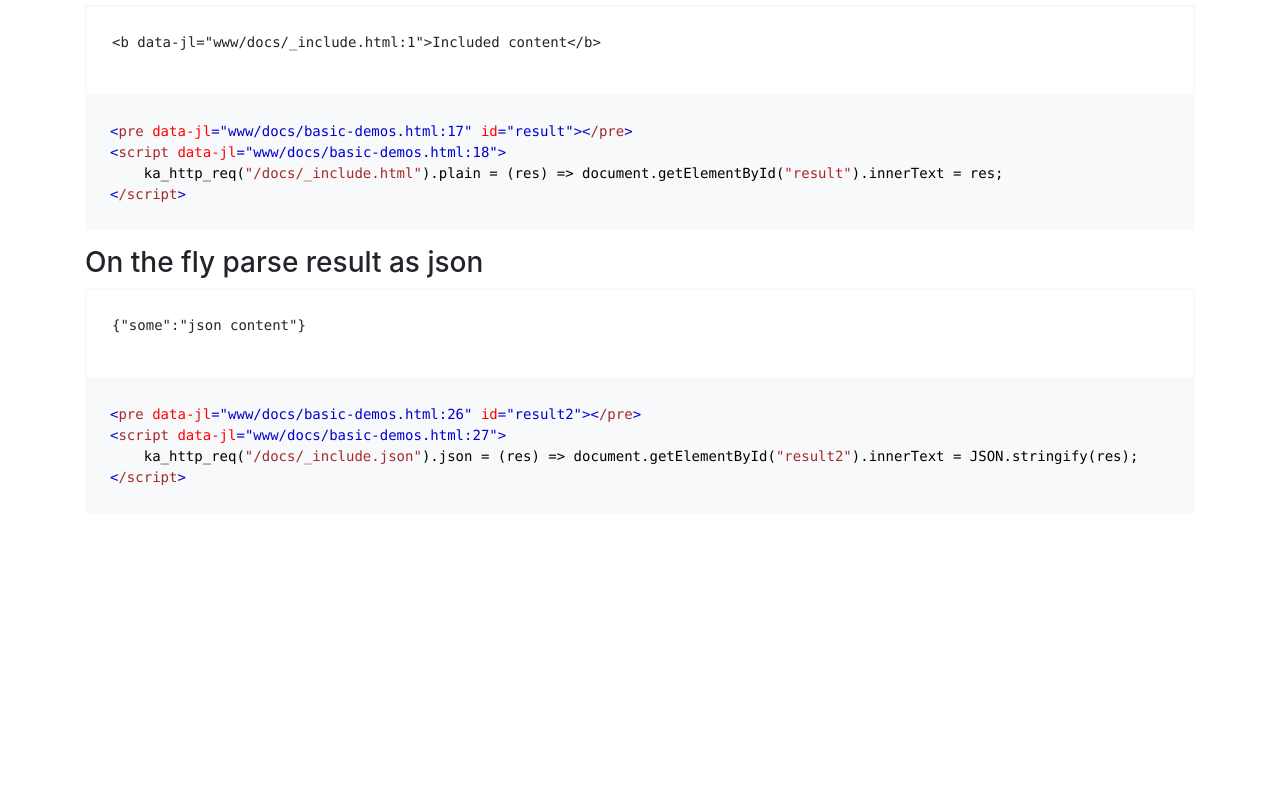
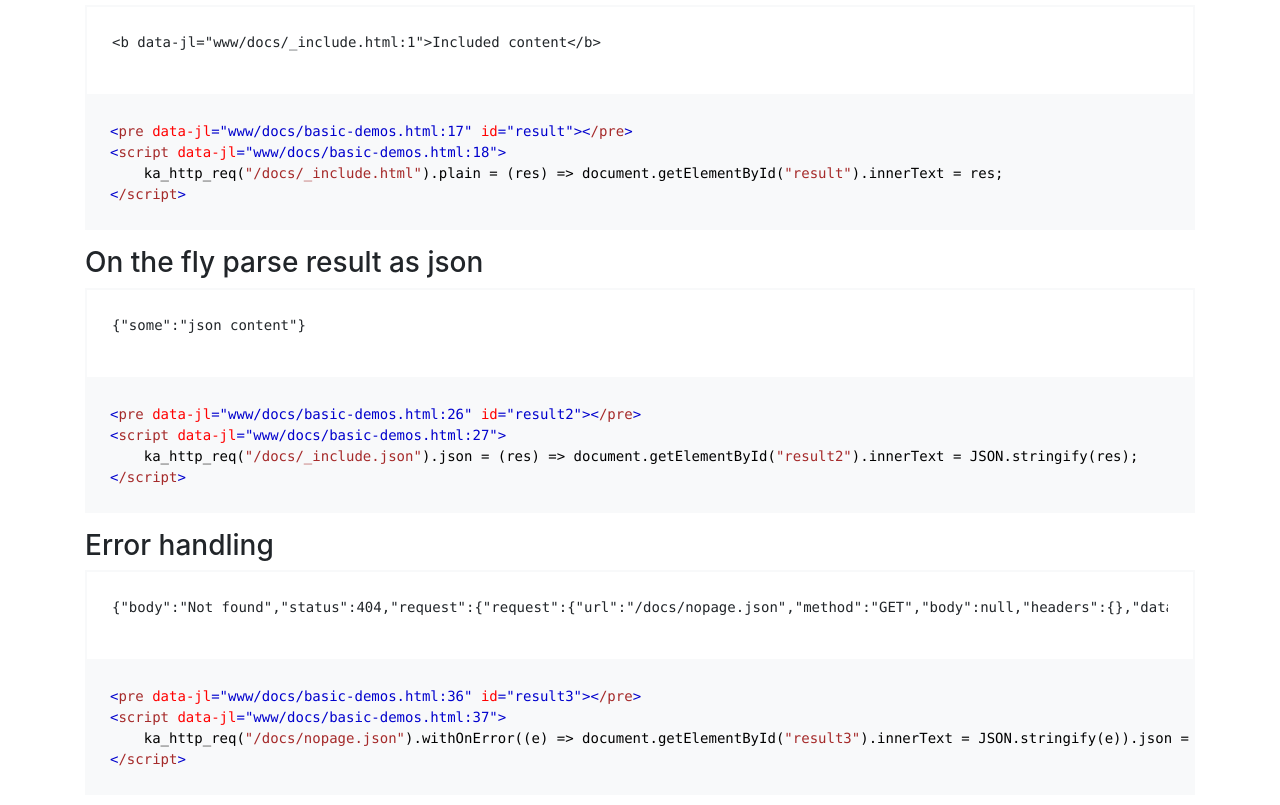
Before and after one commit to kasimirjs/kasimir-http-request, a website: page www/docs/basic-demos.html in a window 1280 px wide. Shown: the part 83-888 px from the top of the page. Before the commit the page ends 800 px from the top, so only its background shows below. Drawn offline with Linux system fonts and the light colour scheme; files that its build step writes are made by us from their sources; no server answers.

Commit message:
fix error handler

```diff
--- a/src/kasimir-http-request.js
+++ b/src/kasimir-http-request.js
@@ -145,7 +145,7 @@ class KasimirHttpRequest {
         xhttp.onreadystatechange = () => {
             if (xhttp.readyState === 4) {
 
-                if (this.request.onError !== null || parseInt(xhttp.status) >= 400) {
+                if (parseInt(xhttp.status) >= 400) {
                     let errMsg = `𝗥𝗲𝗾𝘂𝗲𝘀𝘁 𝗳𝗮𝗶𝗹𝗲𝗱 '${xhttp.status} ${xhttp.statusText}':`;
                     let errData = xhttp.response;
                     try {
--- a/www/docs/basic-demos.html
+++ b/www/docs/basic-demos.html
@@ -31,6 +31,14 @@
     <pre class="code"><ka-val stmt="document.getElementById('ex02').innerHTML" unindent auto afterrender="w3codecolor(this)"></ka-val></pre>
 
 
+    <h3>Error handling</h3>
+    <div id="ex03" class="example">
+        <pre id="result3"></pre>
+        <script>
+            ka_http_req("/docs/nopage.json").withOnError((e) => document.getElementById("result3").innerText = JSON.stringify(e)).json = (res) => document.getElementById("result2").innerText = JSON.stringify(res);
+        </script>
+    </div>
+    <pre class="code"><ka-val stmt="document.getElementById('ex03').innerHTML" unindent auto afterrender="w3codecolor(this)"></ka-val></pre>
 
 
 </body>
```
Also changed, not shown: dist/kasimir-http-request-min.js, dist/kasimir-http-request.js, www/dist/kasimir-http-request.js.
